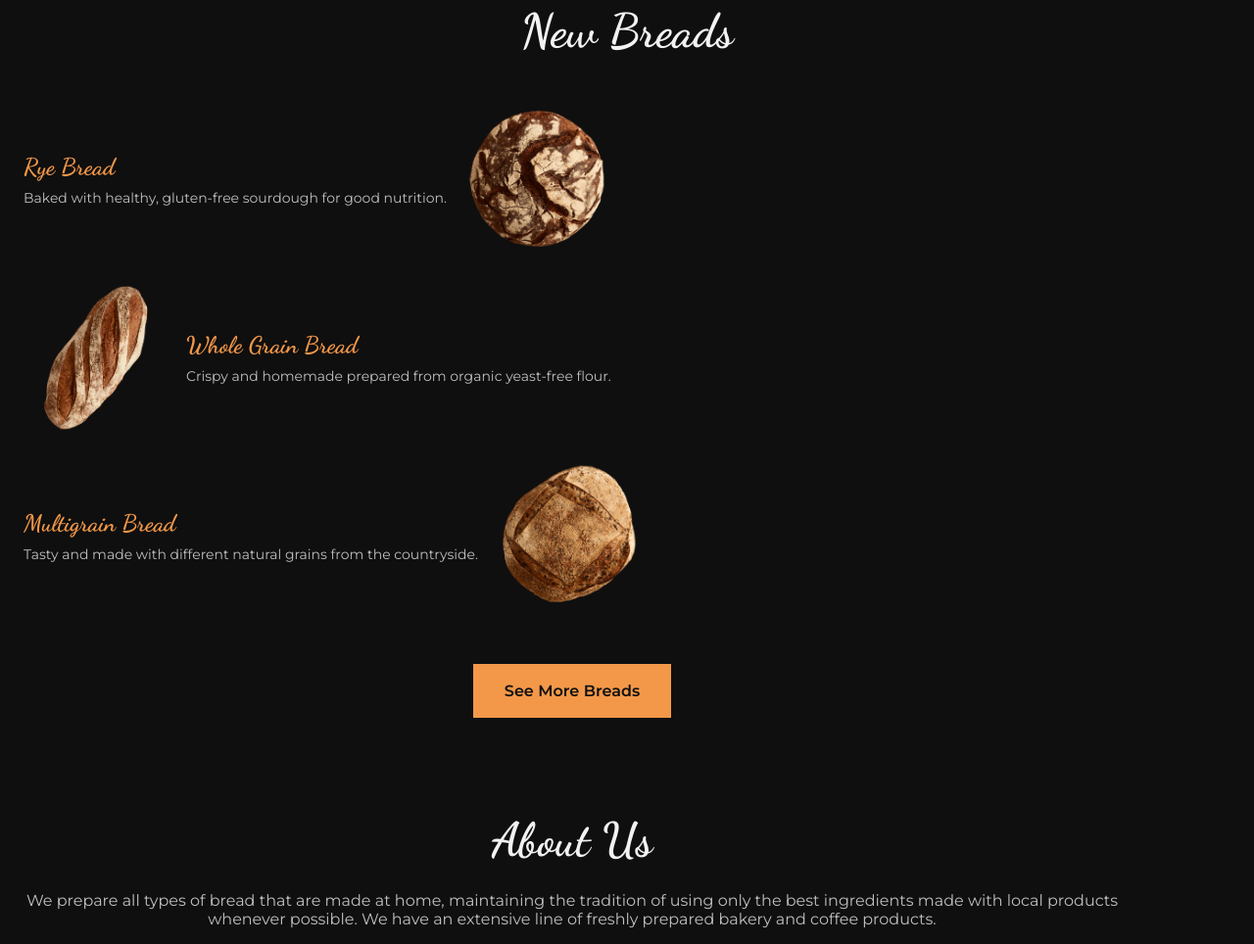
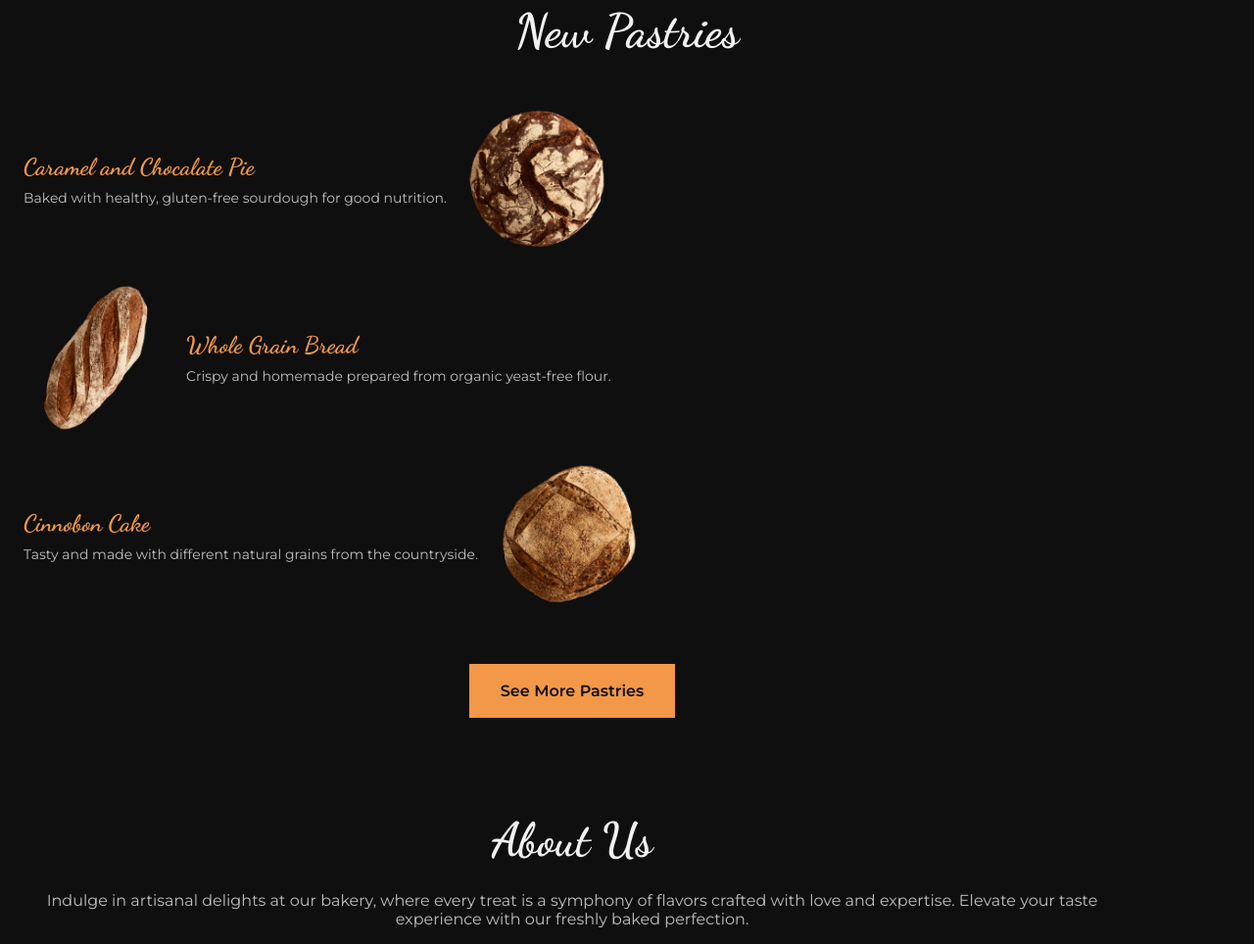
Before and after one commit to webify-io/bakery, a plain HTML site: page index.html in a window 1280 px wide. Shown: the part 1076-2040 px from the top of the page at 98% size. Drawn offline with nearby package versions, Linux system fonts and the light colour scheme.

Commit message:
Update index.html

```diff
--- a/index.html
+++ b/index.html
@@ -86,10 +86,10 @@
 					<div class="home-data">
 						<h1 class="home-title">
 							Home of The Best <br />
-							Quality Breads
+							Quality Pastries
 						</h1>
 
-						<a href="#" class="button">Select Breads</a>
+						<a href="#" class="button">View Pastries</a>
 
 						<img src="assets/img/bread-1.png" alt="image" class="home-bread" />
 					</div>
@@ -128,13 +128,13 @@
 
 			<!--==================== NEW ==========================-->
 			<section class="new section" id="new">
-				<h2 class="section-title">New Breads</h2>
+				<h2 class="section-title">New Pastries</h2>
 
 				<div class="new-container container grid">
 					<div class="new-content grid">
 						<article class="new-card">
 							<div class="new-data">
-								<h2 class="new-title">Rye Bread</h2>
+								<h2 class="new-title">Caramel and Chocalate Pie</h2>
 								<p class="new-description">
 									Baked with healthy, gluten-free sourdough for good nutrition.
 								</p>
@@ -164,7 +164,7 @@
 
 						<article class="new-card">
 							<div class="new-data">
-								<h2 class="new-title">Multigrain Bread</h2>
+								<h2 class="new-title">Cinnobon Cake</h2>
 								<p class="new-description">
 									Tasty and made with different natural grains from the
 									countryside.
@@ -179,7 +179,7 @@
 						</article>
 					</div>
 
-					<a href="#" class="new-button button">See More Breads</a>
+					<a href="#" class="new-button button">See More Pastries</a>
 				</div>
 			</section>
 
@@ -190,10 +190,9 @@
 						<h2 class="section-title">About Us</h2>
 
 						<p class="about-description">
-							We prepare all types of bread that are made at home, maintaining
-							the tradition of using only the best ingredients made with local
-							products whenever possible. We have an extensive line of freshly
-							prepared bakery and coffee products.
+							Indulge in artisanal delights at our bakery, where every treat is
+							a symphony of flavors crafted with love and expertise. Elevate
+							your taste experience with our freshly baked perfection.
 						</p>
 
 						<a href="#" class="button">Learn More</a>
```
